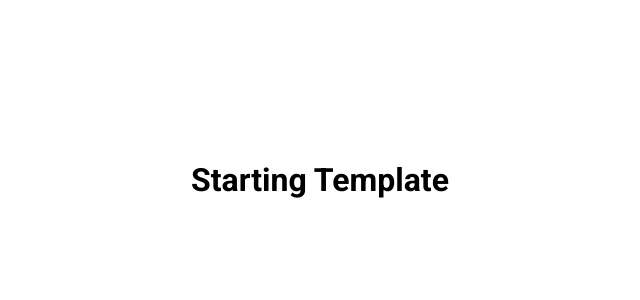
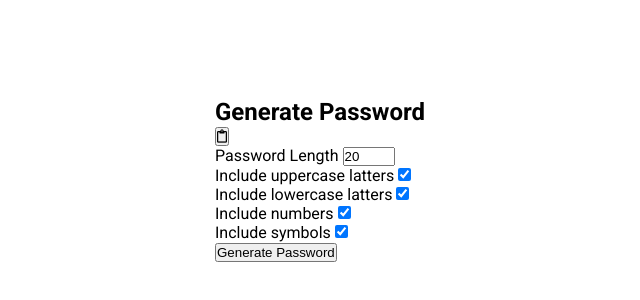
Before and after one commit to akyravish/random_password_generator, a plain HTML site: page index.html in a window 1280 px wide. Shown: the part 220-520 px from the top of the page, without its empty margins (320-960 px from the left). Drawn offline with Linux system fonts and the light colour scheme.

Commit message:
add html starting lines

```diff
--- a/index.html
+++ b/index.html
@@ -5,7 +5,7 @@
     <meta charset="UTF-8">
     <meta http-equiv="X-UA-Compatible" content="IE=edge">
     <meta name="viewport" content="width=device-width, initial-scale=1.0">
-    <title>Starting Template</title>
+    <title>Password Generator</title>
     <!-- fontawsome link -->
     <link rel="stylesheet" href="https://cdnjs.cloudflare.com/ajax/libs/font-awesome/5.15.3/css/all.min.css"
         integrity="sha512-iBBXm8fW90+nuLcSKlbmrPcLa0OT92xO1BIsZ+ywDWZCvqsWgccV3gFoRBv0z+8dLJgyAHIhR35VZc2oM/gI1w=="
@@ -15,7 +15,40 @@
 </head>
 
 <body>
-    <h1>Starting Template</h1>
+    <div class="container">
+        <h2>Generate Password</h2>
+        <div class="result-container">
+            <span id="result"></span>
+            <button class="btn" id="clipboard">
+                <i class="far fa-clipboard"></i>
+            </button>
+        </div>
+        <div class="settings">
+            <div class="setting">
+                <label>Password Length</label>
+                <input type="number" id="length" min="4" max="20" value="20">
+            </div>
+            <div class="setting">
+                <label>Include uppercase latters</label>
+                <input type="checkbox" id="uppercase" checked>
+            </div>
+            <div class="setting">
+                <label>Include lowercase latters</label>
+                <input type="checkbox" id="lowercase" checked>
+            </div>
+            <div class="setting">
+                <label>Include numbers</label>
+                <input type="checkbox" id="numbers" checked>
+            </div>
+            <div class="setting">
+                <label>Include symbols</label>
+                <input type="checkbox" id="symbols" checked>
+            </div>
+        </div>
+        <button class="btn btn-large" id="generate">
+            Generate Password
+        </button>
+    </div>
     <script src="./app.js"></script>
 </body>
 
```
